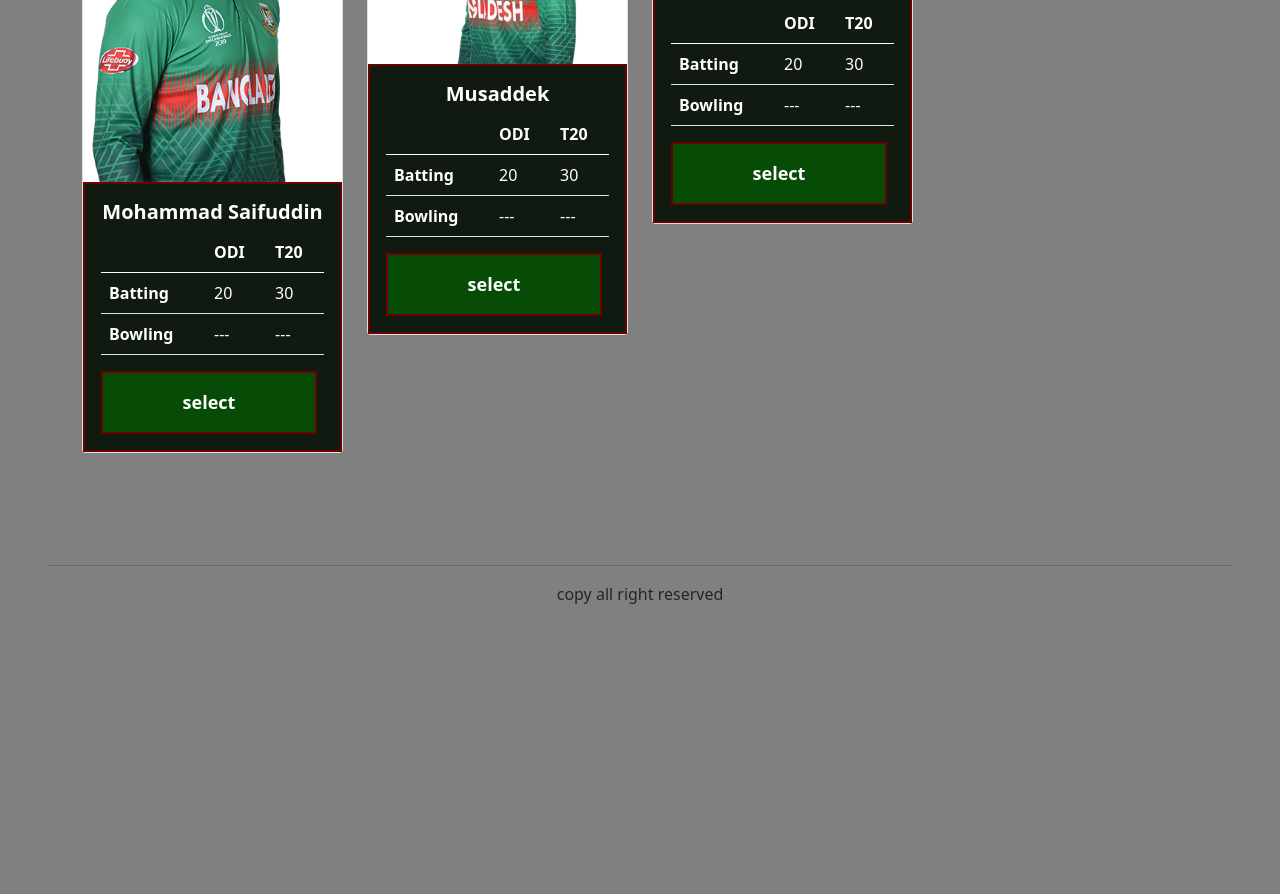
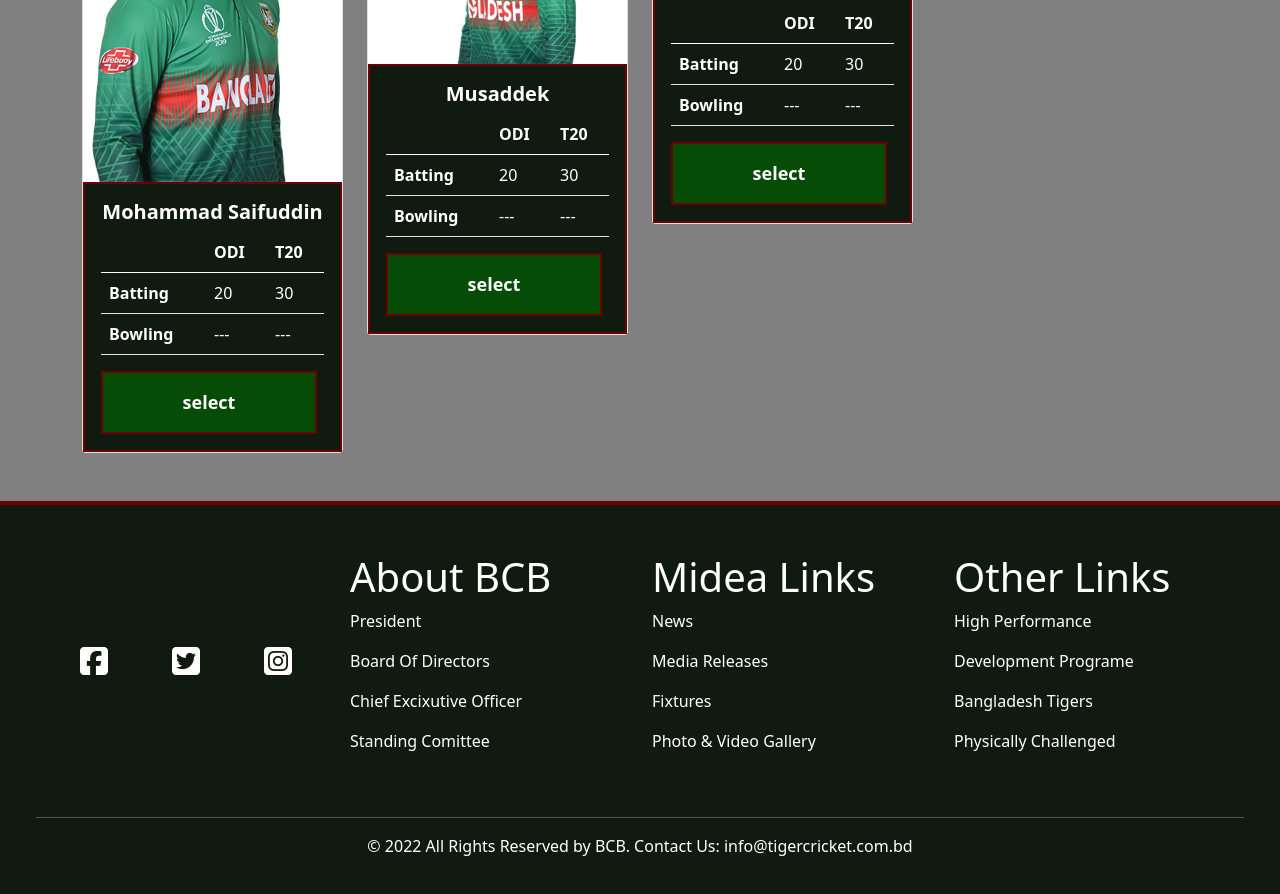
Before and after one commit to Intejar/select-five-js, a plain HTML site: page index.html in a window 1280 px wide. Shown: the part 2704-3598 px from the top of the page. Before the commit the page ends 3374 px from the top, so only its background shows below. Drawn offline with nearby package versions, Linux system fonts and the light colour scheme.

Commit message:
footer added

```diff
--- a/index.html
+++ b/index.html
@@ -8,8 +8,9 @@
     <!-- Bootstrap CSS -->
     <link href="https://cdn.jsdelivr.net/npm/bootstrap@5.0.2/dist/css/bootstrap.min.css" rel="stylesheet" integrity="sha384-EVSTQN3/azprG1Anm3QDgpJLIm9Nao0Yz1ztcQTwFspd3yD65VohhpuuCOmLASjC" crossorigin="anonymous">
     <link rel="stylesheet" href="style.css">
-
-    <title>Hello, world!</title>
+    <link rel="shortcut icon" href="pic/Bangladesh_Cricket_Board_Logo.svg.png" type="image/x-icon">
+    <script src="https://kit.fontawesome.com/e70ca64d1d.js" crossorigin="anonymous"></script>
+    <title>Bangladesh Cricket Team</title>
   </head>
   <body>
     <header class="container my-5">
@@ -436,9 +437,37 @@
         </section>
     </main>
     <footer class=" p-5">
-        <div>
-            <hr>
-            <p class="text-center"> copy all right reserved</p>
+        <div id="footer">
+            <div class="row">
+              <div class="col-3 d-flex align-items-center">
+                <i class="fa-brands fa-square-facebook fa-size"></i>
+                <i class="fa-brands fa-square-twitter fa-size"></i>
+                <i class="fa-brands fa-square-instagram fa-size"></i>
+              </div>
+              <div class="col-3">
+                <h1>About BCB</h1>
+                <p><a href="#">President</a></p>
+                <p><a href="#">Board Of Directors</a></p>
+                <p><a href="#">Chief Excixutive Officer</a></p>
+                <p><a href="#">Standing Comittee</a></p>
+              </div>
+              <div class="col-3">
+                <h1>Midea Links</h1>
+                <p><a href="#">News</a></p>
+                <p><a href="#">Media Releases</a></p>
+                <p><a href="#">Fixtures</a></p>
+                <p><a href="#">Photo & Video Gallery</a></p>
+              </div>
+              <div class="col-3">
+                <h1>Other Links</h1>
+                <p><a href="#">High Performance</a></p>
+                <p><a href="#">Development Programe</a></p>
+                <p><a href="#">Bangladesh Tigers</a></p>
+                <p><a href="#">Physically Challenged</a></p>
+              </div>
+              <hr class="mt-5">
+              <p class="text-center">© 2022 All Rights Reserved by BCB. Contact Us: info@tigercricket.com.bd</p>
+            </div>
         </div>
     </footer>
 
--- a/style.css
+++ b/style.css
@@ -47,3 +47,16 @@ body{
 .input-box{
     width: 75%;
 }
+footer{
+    border-top: 4px solid rgb(107, 2, 2);
+    background-color:rgb(16, 26, 16) ;
+    color: white;
+}
+footer a{
+    color: white;
+    text-decoration: none;
+}
+.fa-size{
+    font-size: 2em;
+    padding: 1em;
+}
```
